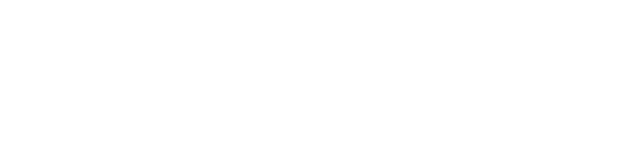
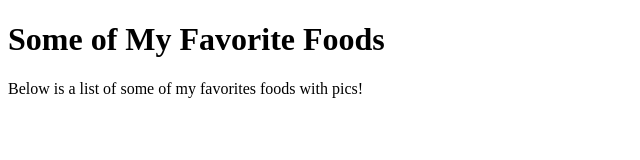
Before and after one commit to KC-LC101-June-22/js-assignment-4-html-me-something-KleCodes, a website: page index.html in a window 1280 px wide. Shown: the whole page, without its empty margins (0-640 px from the left). Drawn offline with Linux system fonts and the light colour scheme.

Commit message:
Kellie's favorite foods

```diff
--- a/index.html
+++ b/index.html
@@ -1,8 +1,14 @@
 <!DOCTYPE html>
+
 <html>
    <head>
+      <title>Kellie's Favorite Foods</title>
    </head>
+
    <body>
-      <!-- Write your HTML in this file! -->
+     <header>
+       <h1>Some of My Favorite Foods</h1>
+       <p>Below is a list of some of my favorites foods with pics!</p>
+     </header>
    </body>
 </html>
```
